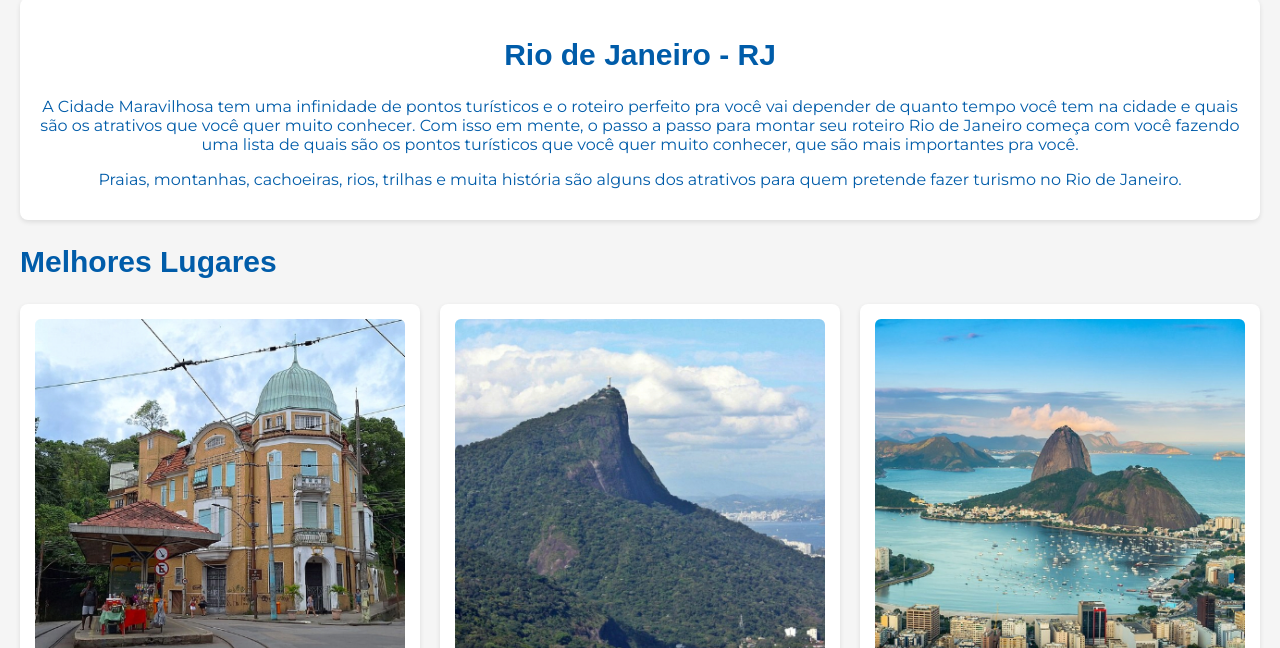
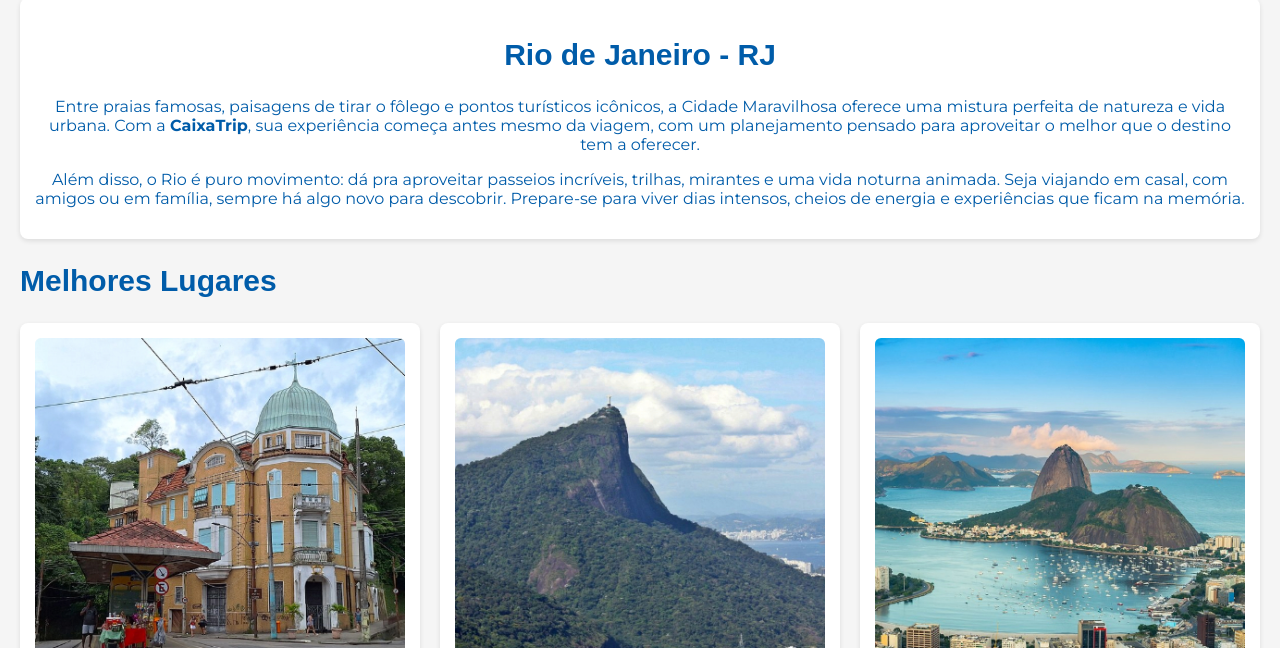
Before and after one commit to Everton87/CaixaTrip, a plain HTML site: page riodejaneiro.html in a window 1280 px wide. Shown: the part 152-800 px from the top of the page. Drawn offline with Linux system fonts and the light colour scheme.

Commit message:
Update riodejaneiro.html

```diff
--- a/riodejaneiro.html
+++ b/riodejaneiro.html
@@ -43,18 +43,13 @@
         <section id="hero-cidades">
             <div class="produto">
                 <h1 class="section-titulo">Rio de Janeiro - RJ</h1>
-                <p class="produto-descricao">A Cidade Maravilhosa tem uma infinidade de pontos turísticos e o roteiro
-                    perfeito
-                    pra você vai depender
-                    de quanto tempo você tem na cidade e quais são os atrativos que você quer muito conhecer. Com isso
-                    em
-                    mente, o passo a passo para montar seu roteiro Rio de Janeiro começa com você fazendo uma
-                    lista de quais são os pontos turísticos que você quer muito conhecer, que são mais importantes pra
-                    você.
+                <p class="produto-descricao">Entre praias famosas, paisagens de tirar o fôlego e pontos turísticos icônicos,
+                    a Cidade Maravilhosa oferece uma mistura perfeita de natureza e vida urbana. Com a <span class="produto-descricao-destaque">CaixaTrip</span>, sua experiência
+                    começa antes mesmo da viagem, com um planejamento pensado para aproveitar o melhor que o destino tem a oferecer. </p>
+                <p class="produto-descricao">Além disso, o Rio é puro movimento: dá pra aproveitar passeios incríveis, trilhas,
+                    mirantes e uma vida noturna animada. Seja viajando em casal, com amigos ou em família, sempre há algo novo para
+                    descobrir. Prepare-se para viver dias intensos, cheios de energia e experiências que ficam na memória.
                 </p>
-                <p class="produto-descricao">Praias, montanhas, cachoeiras, rios, trilhas e muita história são alguns
-                    dos
-                    atrativos para quem pretende fazer turismo no Rio de Janeiro.</p>
             </div>
         </section>
 
```
